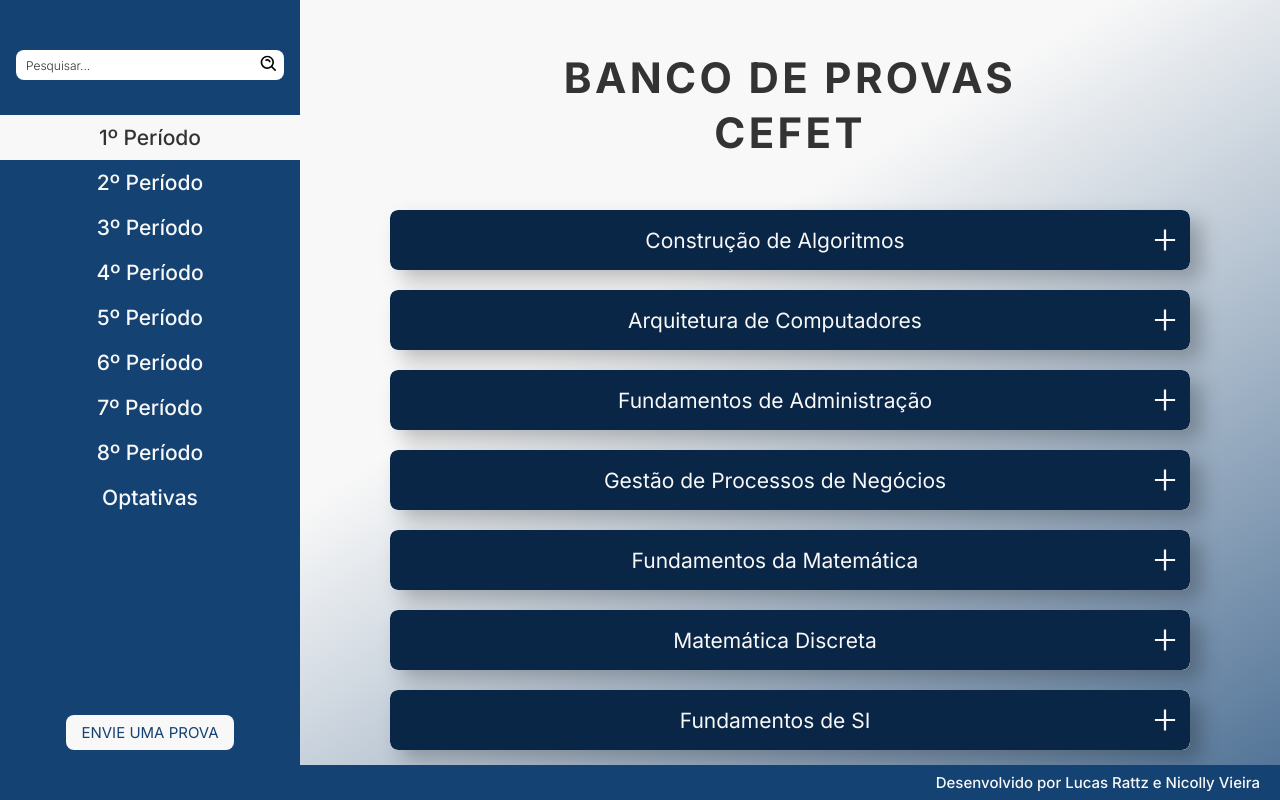
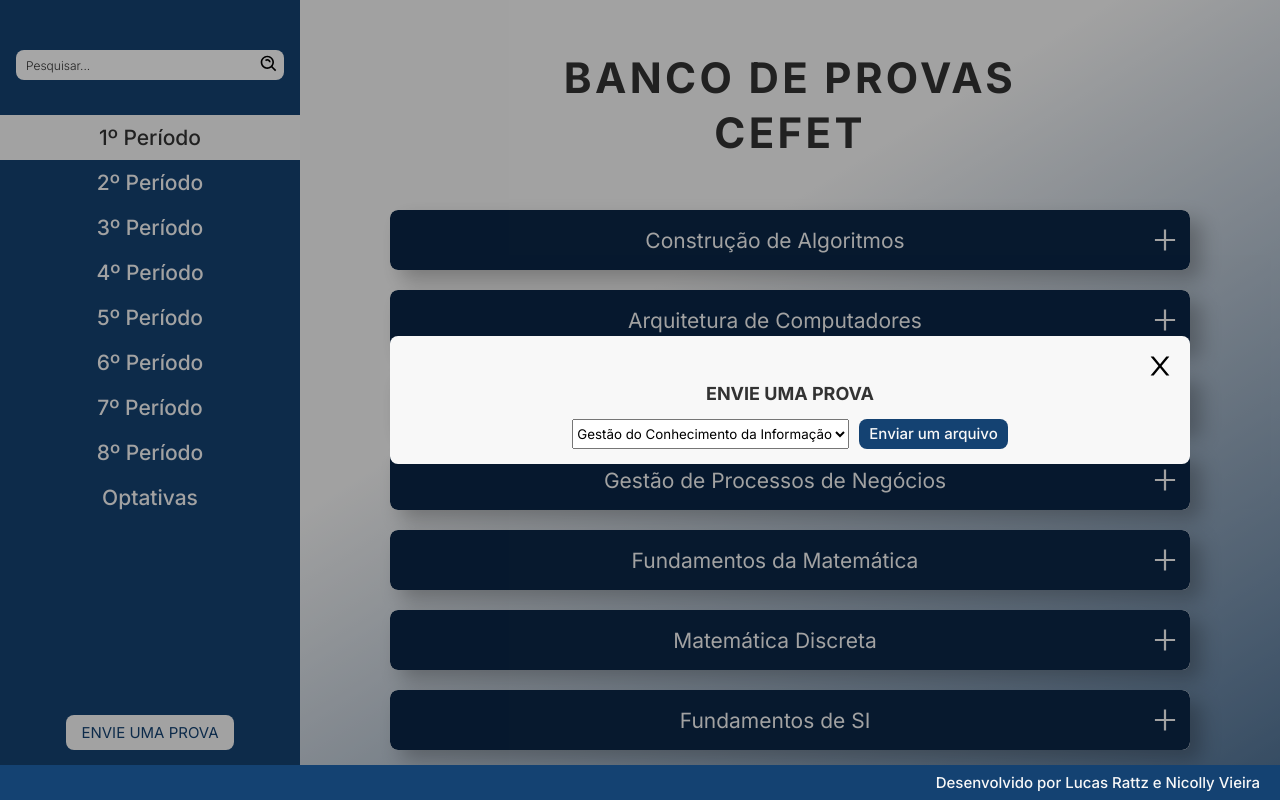
Before and after one commit to NyviDev/cefetdb-frontend, a React (Create React App) app: page / in a window 1280 px wide. Both pictures are taken after a click on the button "ENVIE UMA PROVA". Built offline with nearby package versions, Linux system fonts and the light colour scheme.

Commit message:
add Modal Component

```diff
--- a/src/Global.d.ts
+++ b/src/Global.d.ts
@@ -1,3 +1,4 @@
 declare module "*.module.css";
 declare module "*.module.scss";
 declare module 'react-collapse';
+declare module 'react-modal';
--- a/src/View/App.tsx
+++ b/src/View/App.tsx
@@ -1,18 +1,28 @@
-import React from "react";
+import React, { useState } from "react";
 import Sidebar from "../components/Sidebar/Sidebar";
 import Home from "./Home";
+import { ModalContext, ModalContextInterface } from "../contexts/ModalContext";
 
 import styles from "./app.module.scss";
 import Footer from "../components/Footer/Footer";
 
 function App() {
+  const [modalIsOpen, setModalIsOpen] = useState(false);
+
+  const valueContext: ModalContextInterface = {
+    modalIsOpen,
+    setModalIsOpen,
+  };
+
   return (
     <>
-    <div className={styles.app}>
-      <Sidebar />
-      <Home />
-    </div>
-    <Footer/>
+      <ModalContext.Provider value={valueContext}>
+        <div className={styles.app}>
+          <Sidebar />
+          <Home />
+        </div>
+      <Footer />
+      </ModalContext.Provider>
     </>
   );
 }
--- a/src/View/Home/index.tsx
+++ b/src/View/Home/index.tsx
@@ -1,14 +1,15 @@
 import React from "react";
 import styles from "./Home.module.scss";
 import Disciplines from "../../components/Disciplines/Disciplines";
+import Modal from "../../components/Modal/Modal";
 
 const Home = () => {
-
 
   return (
     <main className={styles.main}>
       <h1 className={styles.title}>Banco de Provas CEFET</h1>
       <Disciplines />
+      <Modal/>
     </main>
   );
 };
--- a/src/components/Footer/footer.module.scss
+++ b/src/components/Footer/footer.module.scss
@@ -1,6 +1,6 @@
 @import "../../styles/all.scss";
 .footer {
-    z-index: 2;
+    z-index: 0;
     position: fixed;
     background: $blue;
     text-align: end;
--- /dev/null
+++ b/src/components/Modal/Modal.tsx
@@ -0,0 +1,39 @@
+import React, { useContext } from "react";
+import { ModalContext } from "../../contexts/ModalContext";
+import { AiOutlineClose } from "react-icons/ai";
+
+import styles from "./modal.module.scss";
+
+const Modal = () => {
+  const modal = useContext(ModalContext);
+
+  return (
+    <>
+      {modal.modalIsOpen && (
+        <div className={styles.overlay}>
+          <div className={styles.modal}>
+            <button onClick={() => modal.setModalIsOpen(false)}>
+              <AiOutlineClose className={styles.close} />
+            </button>
+            <h3 className={styles.title}>Envie uma prova</h3>
+            <form className={styles.form}>
+              <select name="courses" id="courses">
+                <option value="course1">
+                  Gestão do Conhecimento da Informação
+                </option>
+                <option value="course2">Cálculo</option>
+                <option value="course3">Programação para Clientes Web</option>
+              </select>
+              <label htmlFor="file" className={styles.input}>
+                Enviar um arquivo
+                <input id="file" type="file" />
+              </label>
+            </form>
+          </div>
+        </div>
+      )}
+    </>
+  );
+};
+
+export default Modal;
--- /dev/null
+++ b/src/components/Modal/modal.module.scss
@@ -0,0 +1,52 @@
+@import "../../styles/all.scss";
+
+.overlay {
+  @include flex(row, center, center);
+  position: fixed;
+  padding-left: 300px;
+  inset: 0px;
+  background-color: rgba(0, 0, 0, 0.35);
+  .modal {
+    @include flex(column, flex-end, center);
+    padding: 15px;
+    max-width: 800px;
+    width: 100%;
+    background-color: $white;
+    border-radius: 8px;
+
+    .title {
+      @include fontStyle(800, 18px, 20px, $black);
+      text-transform: uppercase;
+      margin-bottom: 15px;
+      text-align: center;
+      width: 100%;
+    }
+
+    .close {
+      font-size: 30px;
+    }
+
+    .form {
+      @include flex(row, center, center);
+      flex-wrap: wrap;
+      width: 100%;
+      gap: 10px;
+
+      select {
+        height: 30px;
+      }
+
+      .input {
+        @include fontStyle(500, 15px, 16px, $white);
+        cursor: pointer;
+        background-color: $blue;
+        padding: 7px 10px;
+        border-radius: 8px;
+
+        input[type="file"] {
+          display: none;
+        }
+      }
+    }
+  }
+}
--- a/src/components/Sidebar/components/ButtonModal.tsx
+++ b/src/components/Sidebar/components/ButtonModal.tsx
@@ -1,10 +1,19 @@
-import React from "react";
+import React, { useContext } from "react";
 import styles from "./buttonModal.module.scss";
+import { ModalContext } from "../../../contexts/ModalContext";
 
 const ButtonModal = () => {
+  const modal = useContext(ModalContext);
+
   return (
     <div className={styles.modalWrapper}>
-      <button type="button" className={styles.button}>ENVIE UMA PROVA</button>
+      <button
+        type="button"
+        className={styles.button}
+        onClick={() => modal.setModalIsOpen(true)}
+      >
+        ENVIE UMA PROVA
+      </button>
     </div>
   );
 };
--- /dev/null
+++ b/src/contexts/ModalContext.ts
@@ -0,0 +1,11 @@
+import { createContext } from "react";
+
+export interface ModalContextInterface {
+  modalIsOpen: boolean;
+  setModalIsOpen: React.Dispatch<React.SetStateAction<boolean>>;
+}
+
+export const ModalContext = createContext<ModalContextInterface>({
+  modalIsOpen: true,
+  setModalIsOpen: () => null,
+});
```
Also changed, not shown: src/paths/Paths.tsx (deleted, +0 -22 lines).
